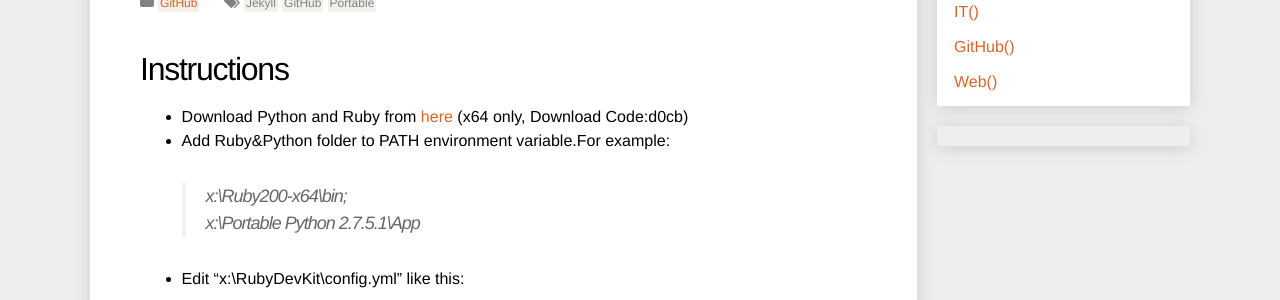
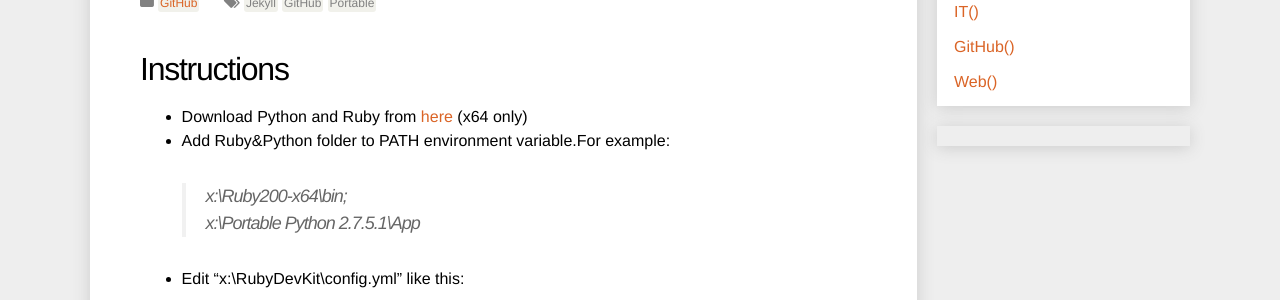
Before and after one commit to Abel-Liu/Abel-Liu.github.io, a Jekyll site: the page built from _posts/GitHub/2014-10-12-portable-jekyll.md, in a window 1280 px wide and 1251 px high. Shown: the part 229-529 px from the top of the window. Built offline with Jekyll 4.4.1, drawn with Linux system fonts in a browser that asks for light colours; nearby versions of some CDN libraries; comment, search, counter and statistics services are not loaded.

Commit message:
update protable jekyll download url

```diff
--- a/_posts/GitHub/2014-10-12-portable-jekyll.md
+++ b/_posts/GitHub/2014-10-12-portable-jekyll.md
@@ -7,7 +7,7 @@
 
 ## Instructions
 
-* Download Python and Ruby from <a href="http://yunpan.cn/cgUMVmjZvjn6T" target="_blank">here</a> (x64 only, Download Code:d0cb)
+* Download Python and Ruby from <a href="https://copy.com/7mYfvWrpGbNYpxm4" target="_blank">here</a> (x64 only)
 
 * Add Ruby&Python folder to PATH environment variable.For example:
 
```
